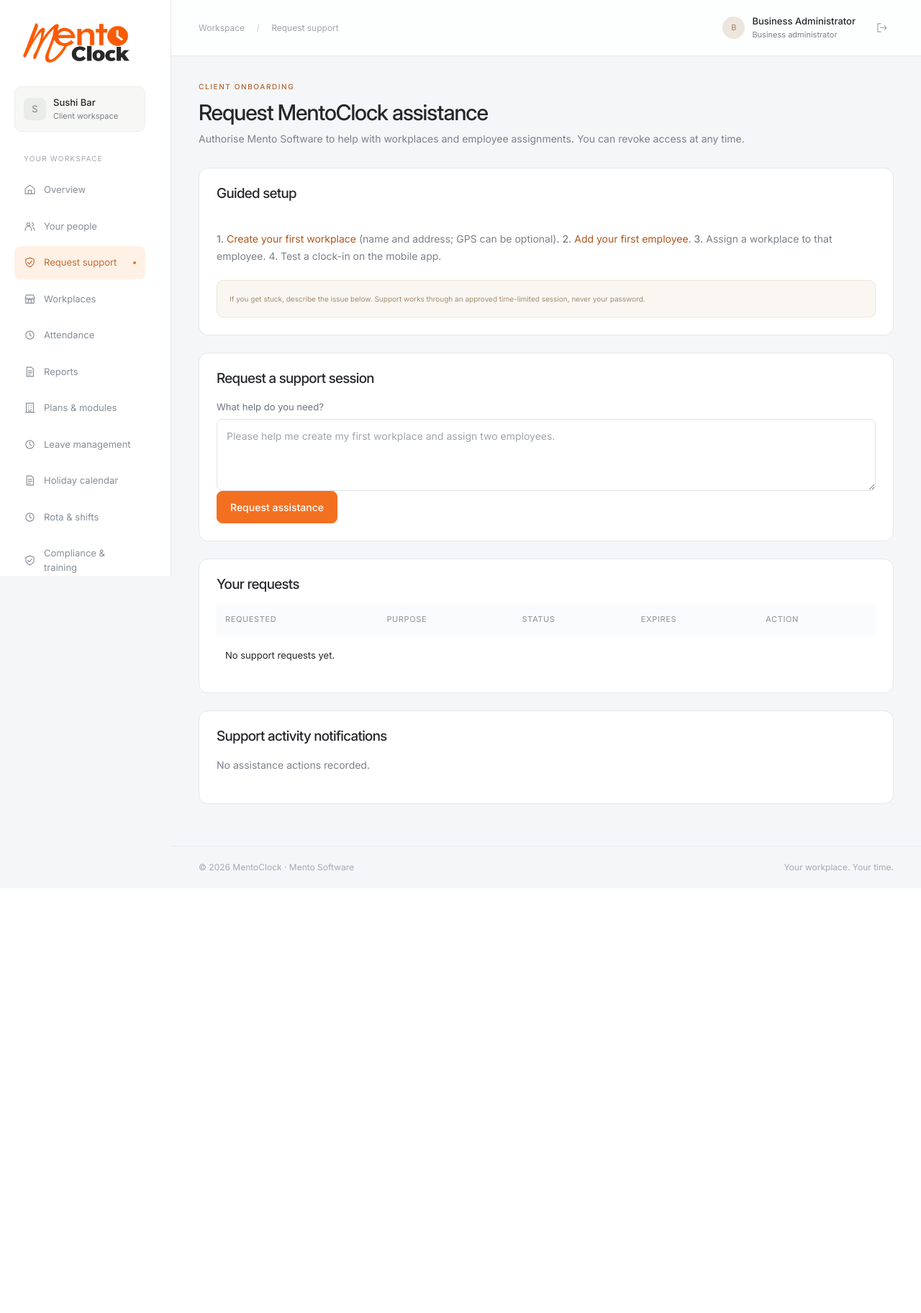
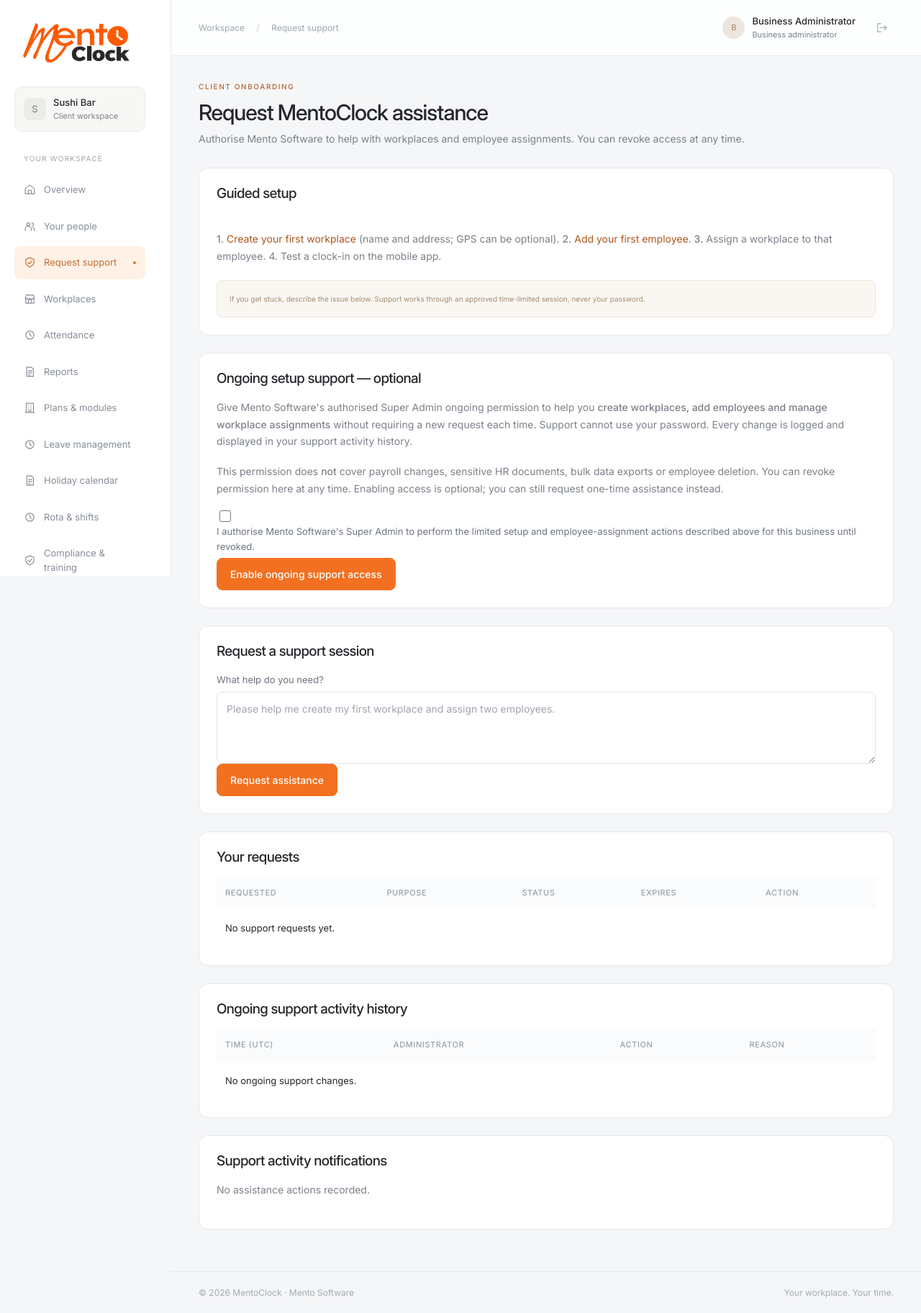
Before and after one commit to saakiiib/mento_clock_backend, a Laravel app: page /assistance in a window 1280 px wide. Shown: the whole page at 72% size. Before the commit the page ends 1212 px from the top, so only its background shows below. Run offline with Laravel 12, Linux system fonts and the light colour scheme; the visitor is signed in with stand-in values (Sample User, id 1); data comes from the database, SQL or seed files in the repository; data that the repository does not hold is empty; parts of the project's set-up code (start-up, migrations or seed data) failed here and were passed over.

Commit message:
feat: Implement ongoing support authorization for client assistance
- Added a new section in the client onboarding view for ongoing support authorization, allowing clients to grant Mento Software's Super Admin permission for limited setup tasks.
- Updated the platform assistance view to display pending support requests and manage clients with ongoing support.
- Enhanced the session view to reflect ongoing support status and provide appropriate actions based on authorization.
- Introduced new routes for managing ongoing support and handling branch and employee operations under client authorization.
- Created a migration to establish new database tables for tracking support authorizations and events.
- Added tests to ensure proper functionality of ongoing support features, including granting and revoking access, and auditing actions.

```diff
--- a/app/Http/Controllers/V38AssistanceController.php
+++ b/app/Http/Controllers/V38AssistanceController.php
@@ -36,23 +36,79 @@ class V38AssistanceController
         abort_unless(DB::table('businesses')->where('id',$session->business_id)->where('active',true)->exists(),403);
         return $session;
     }
+    private function assistedScope(int $id, bool $standing): object
+    {
+        if (!$standing) {
+            $session = $this->sessionForWrite($id);
+            $session->standing = false;
+            return $session;
+        }
+        $this->superOnly(); // Standing support is reserved for the full Super Admin role.
+        $row = DB::table('client_support_authorizations')->where('business_id', $id)
+            ->whereNull('revoked_at')->first();
+        abort_unless($row && $row->granted_at && DB::table('businesses')->where('id', $id)->where('active', true)->exists(),
+            403, 'Client has not enabled ongoing support access. Request a time-limited session instead.');
+        return (object)['id'=>null, 'business_id'=>$id, 'standing'=>true, 'authorization_id'=>$row->id];
+    }
     private function lockSession(object $session): void
     {
+        if (!empty($session->standing)) {
+            abort_unless(DB::table('client_support_authorizations')
+                ->where('business_id', $session->business_id)->where('id', $session->authorization_id)
+                ->whereNull('revoked_at')->lockForUpdate()->exists(), 403,
+                'Client revoked ongoing support access.');
+            return;
+        }
         $current=DB::table('client_assistance_sessions')->where('id',$session->id)->lockForUpdate()->firstOrFail();
         abort_unless($current->status==='active' && !$current->revoked_at && $current->expires_at && now('UTC')->lt(\Carbon\Carbon::parse($current->expires_at)) && (int)$current->operator_id===(int)Auth::guard('platform')->id(),403,'Client assistance authorisation expired or revoked.');
     }
     private function log(object $session,string $action,?string $type,?int $id,array $before,array $after,string $reason): void
     {
-        DB::table('client_assistance_events')->insert(['session_id'=>$session->id,'business_id'=>$session->business_id,'actor_id'=>Auth::guard('platform')->id(),'action'=>$action,'subject_type'=>$type,'subject_id'=>$id,'before_json'=>json_encode($before,JSON_THROW_ON_ERROR),'after_json'=>json_encode($after,JSON_THROW_ON_ERROR),'reason'=>$reason,'created_at'=>now('UTC')]);
-        DB::table('platform_audit_logs')->insert(['actor_id'=>Auth::guard('platform')->id(),'business_id'=>$session->business_id,'action'=>'V38 '.$action,'details'=>json_encode(['session_id'=>$session->id,'subject_type'=>$type,'subject_id'=>$id,'reason'=>$reason],JSON_THROW_ON_ERROR),'created_at'=>now('UTC')]);
-        DB::table('client_assistance_notices')->insert(['business_id'=>$session->business_id,'subject'=>'MentoClock support: '.str_replace('_',' ',$action),'body'=>'Support performed '.str_replace('_',' ',$action).' at '.now('UTC')->format('Y-m-d H:i').' UTC. Reference session #'.$session->id.'.','created_at'=>now('UTC')]);
+        $eventTable = !empty($session->standing) ? 'client_standing_support_events' : 'client_assistance_events';
+        $eventData = ['business_id'=>$session->business_id,'actor_id'=>Auth::guard('platform')->id(),'action'=>$action,'subject_type'=>$type,'subject_id'=>$id,'before_json'=>json_encode($before,JSON_THROW_ON_ERROR),'after_json'=>json_encode($after,JSON_THROW_ON_ERROR),'reason'=>$reason,'created_at'=>now('UTC')];
+        if (!empty($session->standing)) $eventData['authorization_id']=$session->authorization_id;
+        else $eventData['session_id']=$session->id;
+        DB::table($eventTable)->insert($eventData);
+        DB::table('platform_audit_logs')->insert(['actor_id'=>Auth::guard('platform')->id(),'business_id'=>$session->business_id,'action'=>'V38 '.$action,'details'=>json_encode(['access_mode'=>!empty($session->standing)?'standing':'session','session_id'=>$session->id,'subject_type'=>$type,'subject_id'=>$id,'reason'=>$reason],JSON_THROW_ON_ERROR),'created_at'=>now('UTC')]);
+        DB::table('client_assistance_notices')->insert(['business_id'=>$session->business_id,'subject'=>'MentoClock support: '.str_replace('_',' ',$action),'body'=>'Support performed '.str_replace('_',' ',$action).' at '.now('UTC')->format('Y-m-d H:i').' UTC. Access: '.(!empty($session->standing)?'ongoing authorisation':'session #'.$session->id).'.','created_at'=>now('UTC')]);
     }
     public function clientIndex(Request $r)
     {
         $business=$this->business($r);
         $sessions=DB::table('client_assistance_sessions')->where('business_id',$business)->orderByDesc('id')->limit(20)->get();
         $notices=DB::table('client_assistance_notices')->where('business_id',$business)->orderByDesc('id')->limit(20)->get();
-        return view('assistance.client',compact('sessions','notices','business'));
+        $standing = DB::table('client_support_authorizations')->where('business_id',$business)->first();
+        $standingEvents = DB::table('client_standing_support_events as e')->join('platform_admins as p','p.id','=','e.actor_id')
+            ->where('e.business_id',$business)->orderByDesc('e.id')->limit(30)
+            ->get(['e.created_at','e.action','e.reason','p.name as actor_name']);
+        return view('assistance.client',compact('sessions','notices','business','standing','standingEvents'));
+    }
+    public function standingAccess(Request $r)
+    {
+        $bid=$this->business($r);
+        $v=$r->validate(['decision'=>'required|in:grant,revoke','acknowledge'=>'required_if:decision,grant|accepted']);
+        DB::transaction(function () use ($bid,$v) {
+            $row=DB::table('client_support_authorizations')->where('business_id',$bid)->lockForUpdate()->first();
+            $grant=$v['decision']==='grant';
+            if ($row && $grant && $row->granted_at && !$row->revoked_at) return;
+            if (!$grant && (!$row || $row->revoked_at)) return;
+            $values=['granted_by'=>$grant?Auth::guard('web')->id():($row->granted_by??null),
+                'granted_at'=>$grant?now('UTC'):($row->granted_at??null),
+                'revoked_by'=>$grant?null:Auth::guard('web')->id(),
+                'revoked_at'=>$grant?null:now('UTC'),'updated_at'=>now('UTC')];
+            if (!$row) {
+                if (!$grant) return;
+                DB::table('client_support_authorizations')->insert(array_merge(['business_id'=>$bid,'created_at'=>now('UTC')],$values));
+            } else DB::table('client_support_authorizations')->where('id',$row->id)->update($values);
+            DB::table('client_assistance_notices')->insert(['business_id'=>$bid,
+                'subject'=>$grant?'Ongoing support enabled':'Ongoing support revoked',
+                'body'=>$grant?'Your business administrator enabled MentoClock ongoing setup support. You can revoke it here at any time.':'Your business administrator revoked ongoing setup support.',
+                'created_at'=>now('UTC')]);
+            DB::table('client_support_authorization_history')->insert([
+                'business_id'=>$bid,'actor_user_id'=>Auth::guard('web')->id(),
+                'action'=>$grant?'grant':'revoke','created_at'=>now('UTC')]);
+        });
+        return back()->with('status',$v['decision']==='grant'?'Ongoing support access enabled.':'Ongoing support access revoked.');
     }
     public function requestAssistance(Request $r)
     {
@@ -73,7 +129,11 @@ class V38AssistanceController
         $sessions=DB::table('client_assistance_sessions as s')->join('businesses as b','b.id','=','s.business_id')->leftJoin('platform_admins as pa','pa.id','=','s.operator_id')
           ->orderByDesc('s.id')->limit(100)->get(['s.*','b.name as business_name','pa.name as operator_name']);
         $operators=DB::table('platform_admins as pa')->leftJoin('platform_support_operators as o','o.admin_id','=','pa.id')->where('pa.active',true)->orderBy('pa.name')->get(['pa.id','pa.name','pa.email','o.admin_id as is_operator']);
-        return view('assistance.platform',compact('sessions','operators'));
+        $pendingCount = DB::table('client_assistance_sessions')->where('status','pending')->count();
+        $businesses = DB::table('businesses as b')->leftJoin('client_support_authorizations as a','a.business_id','=','b.id')
+            ->where('b.active',true)->orderBy('b.name')
+            ->get(['b.id','b.name','a.granted_at','a.revoked_at']);
+        return view('assistance.platform',compact('sessions','operators','pendingCount','businesses'));
     }
     public function operatorRole(Request $r)
     {
@@ -95,7 +155,8 @@ class V38AssistanceController
         abort_unless(DB::table('platform_admins')->where('id',$operatorId)->where('active',true)->exists(),422);
         DB::transaction(function()use($session,$operatorId,$v){
             $row=DB::table('client_assistance_sessions')->where('id',$session)->lockForUpdate()->firstOrFail();
-            abort_unless($row->status==='pending',422,'Only pending requests may be activated.');
+            if ($row->status==='active' && (int)$row->operator_id===$operatorId && $row->expires_at && now('UTC')->lt(\Carbon\Carbon::parse($row->expires_at))) return;
+            if ($row->status!=='pending') throw ValidationException::withMessages(['session'=>'This request is no longer pending. Refresh the page to see its latest status.']);
             abort_unless(DB::table('businesses')->where('id',$row->business_id)->where('active',true)->exists(),422);
             DB::table('client_assistance_sessions')->where('id',$session)->update(['status'=>'active','approved_by'=>$row->requested_by,'operator_id'=>$operatorId,'expires_at'=>now('UTC')->addHours((int)$v['hours']),'updated_at'=>now('UTC')]);
             DB::table('platform_audit_logs')->insert(['actor_id'=>Auth::guard('platform')->id(),'business_id'=>$row->business_id,'action'=>'Assistance session activated','details'=>json_encode(['session_id'=>$session,'operator_id'=>$operatorId,'hours'=>(int)$v['hours']]),'created_at'=>now('UTC')]);
@@ -103,18 +164,32 @@ class V38AssistanceController
         });
         return redirect('/platform/assist/sessions/'.$session)->with('status','Client assistance activated.');
     }
-    public function session(int $session)
+    public function manage(int $business) { return $this->renderAssistance($business,true); }
+    public function session(int $session) { return $this->renderAssistance($session,false); }
+    private function renderAssistance(int $id,bool $standing)
     {
-        $s=$this->sessionForWrite($session);$bid=(int)$s->business_id;
+        $s=$this->assistedScope($id,$standing);$bid=(int)$s->business_id;
         $business=DB::table('businesses')->findOrFail($bid);
+        if ($standing) {
+            DB::table('client_standing_support_events')->insert([
+                'authorization_id'=>$s->authorization_id,'business_id'=>$bid,
+                'actor_id'=>Auth::guard('platform')->id(), 'action'=>'support_workspace_opened',
+                'reason'=>'Opened client support workspace', 'created_at'=>now('UTC')]);
+        }
         $branches=DB::table('branches')->where('business_id',$bid)->orderBy('name')->get();
         $employees=User::where('business_id',$bid)->where('role','employee')->orderBy('name')->paginate(25);
-        $events=DB::table('client_assistance_events')->where('session_id',$session)->orderByDesc('id')->limit(50)->get();
-        return view('assistance.session',compact('s','business','branches','employees','events'));
+        $events = $standing
+            ? DB::table('client_standing_support_events')->where('business_id',$bid)->orderByDesc('id')->limit(50)->get()
+            : DB::table('client_assistance_events')->where('session_id',$id)->orderByDesc('id')->limit(50)->get();
+        $basePath=$standing?'/platform/assist/manage/'.$bid:'/platform/assist/sessions/'.$id;
+        return view('assistance.session',compact('s','business','branches','employees','events','basePath'));
     }
+    public function standingBranch(Request $r,int $business) { return $this->createBranch($r,$business); }
+    public function standingEmployee(Request $r,int $business) { return $this->createEmployee($r,$business); }
+    public function standingAssign(Request $r,int $business,int $employee) { return $this->assign($r,$business,$employee); }
     public function createBranch(Request $r,int $session)
     {
-        $s=$this->sessionForWrite($session);$bid=(int)$s->business_id;
+        $s=$this->assistedScope($session, $r->is('platform/assist/manage/*'));$bid=(int)$s->business_id;
         $v=$r->validate(['name'=>'required|string|max:100','address'=>'nullable|string|max:255','latitude'=>'nullable|required_with:longitude|numeric|between:-90,90','longitude'=>'nullable|required_with:latitude|numeric|between:-180,180','radius_m'=>'required|integer|min:50|max:1000','location_required'=>'required|boolean','reason'=>'required|string|min:5|max:300']);
         $id=DB::transaction(function()use($s,$bid,$v){
             $this->lockSession($s);
@@ -126,7 +201,7 @@ class V38AssistanceController
     }
     public function createEmployee(Request $r,int $session)
     {
-        $s=$this->sessionForWrite($session);$bid=(int)$s->business_id;
+        $s=$this->assistedScope($session, $r->is('platform/assist/manage/*'));$bid=(int)$s->business_id;
         $v=$r->validate(['name'=>'required|string|max:100','email'=>['required','email','max:255','unique:users,email','unique:platform_admins,email'],'password'=>'required|string|min:12|max:72','branch_ids'=>'required|array|min:1','branch_ids.*'=>['required','integer',Rule::exists('branches','id')->where('business_id',$bid)->where('active',true)],'reason'=>'required|string|min:5|max:300']);
         $ids=array_values(array_unique(array_map('intval',$v['branch_ids'])));
         $id=DB::transaction(function()use($s,$bid,$v,$ids){
@@ -140,7 +215,7 @@ class V38AssistanceController
     }
     public function assign(Request $r,int $session,int $employee)
     {
-        $s=$this->sessionForWrite($session);$bid=(int)$s->business_id;
+        $s=$this->assistedScope($session, $r->is('platform/assist/manage/*'));$bid=(int)$s->business_id;
         $v=$r->validate(['branch_ids'=>'required|array|min:1','branch_ids.*'=>['required','integer',Rule::exists('branches','id')->where('business_id',$bid)->where('active',true)],'reason'=>'required|string|min:5|max:300']);
         $new=array_values(array_unique(array_map('intval',$v['branch_ids'])));
         DB::transaction(function()use($s,$bid,$employee,$v,$new){
--- a/resources/views/assistance/client.blade.php
+++ b/resources/views/assistance/client.blade.php
@@ -3,7 +3,20 @@
 @section('content')
 <div class="page-heading"><div><span class="eyebrow">Client onboarding</span><h1>Request MentoClock assistance</h1><p>Authorise Mento Software to help with workplaces and employee assignments. You can revoke access at any time.</p></div></div>
 <section class="card"><h2>Guided setup</h2><p>@php $workplacesCount=DB::table('branches')->where('business_id',$business)->count();$employeeCount=DB::table('users')->where('business_id',$business)->where('role','employee')->count();$assignedCount=DB::table('employee_branches')->where('business_id',$business)->count(); @endphp<br><strong>{{$workplacesCount>0?'✓':'1.'}}</strong> <a href="{{url('/workplaces')}}">Create your first workplace</a> (name and address; GPS can be optional). <strong>{{$employeeCount>0?'✓':'2.'}}</strong> <a href="{{url('/employees/create')}}">Add your first employee</a>. <strong>{{$assignedCount>0?'✓':'3.'}}</strong> Assign a workplace to that employee. 4. Test a clock-in on the mobile app.</p><div class="note">If you get stuck, describe the issue below. Support works through an approved time-limited session, never your password.</div></section>
+<section class="card"><h2>Ongoing setup support — optional</h2>
+<p>Give Mento Software's authorised Super Admin ongoing permission to help you <strong>create workplaces, add employees and manage workplace assignments</strong> without requiring a new request each time. Support cannot use your password. Every change is logged and displayed in your support activity history.</p>
+<p>This permission does <strong>not</strong> cover payroll changes, sensitive HR documents, bulk data exports or employee deletion. You can revoke permission here at any time. Enabling access is optional; you can still request one-time assistance instead.</p>
+@if($standing && $standing->granted_at && !$standing->revoked_at)
+ <div class="note">Ongoing support enabled on {{$standing->granted_at}} UTC.</div>
+ <form method="post" action="{{url('/assistance/standing-access')}}">@csrf<input type="hidden" name="decision" value="revoke"><button class="secondary">Revoke ongoing support access</button></form>
+@else
+ <form method="post" action="{{url('/assistance/standing-access')}}">@csrf<input type="hidden" name="decision" value="grant">
+ <label style="display:block"><input type="checkbox" name="acknowledge" value="1" required> I authorise Mento Software's Super Admin to perform the limited setup and employee-assignment actions described above for this business until revoked.</label>
+ <button>Enable ongoing support access</button></form>
+@endif
+</section>
 <section class="card"><h2>Request a support session</h2><form method="post" action="{{url('/assistance/request')}}">@csrf<label for="purpose">What help do you need?</label><textarea id="purpose" name="purpose" maxlength="300" required placeholder="Please help me create my first workplace and assign two employees.">{{old('purpose')}}</textarea><button>Request assistance</button></form></section>
 <section class="card"><h2>Your requests</h2><div class="scroll"><table><thead><tr><th>Requested</th><th>Purpose</th><th>Status</th><th>Expires</th><th>Action</th></tr></thead><tbody>@forelse($sessions as $s)<tr><td>{{$s->created_at}}</td><td>{{$s->purpose}}</td><td>{{$s->status}}</td><td>{{$s->expires_at??'Not yet approved'}}</td><td>@if(in_array($s->status,['pending','active']))<form method="post" action="{{url('/assistance/'.$s->id.'/revoke')}}">@csrf<button class="secondary">Revoke</button></form>@endif</td></tr>@empty<tr><td colspan="5">No support requests yet.</td></tr>@endforelse</tbody></table></div></section>
+<section class="card"><h2>Ongoing support activity history</h2><div class="scroll"><table><thead><tr><th>Time (UTC)</th><th>Administrator</th><th>Action</th><th>Reason</th></tr></thead><tbody>@forelse($standingEvents as $event)<tr><td>{{$event->created_at}}</td><td>{{$event->actor_name}}</td><td>{{$event->action}}</td><td>{{$event->reason}}</td></tr>@empty<tr><td colspan="4">No ongoing support changes.</td></tr>@endforelse</tbody></table></div></section>
 <section class="card"><h2>Support activity notifications</h2>@forelse($notices as $notice)<div class="activity-item"><strong>{{$notice->subject}}</strong><span>{{$notice->created_at}} UTC · {{$notice->body}}</span></div>@empty<p>No assistance actions recorded.</p>@endforelse</section>
 @endsection
--- a/routes/web.php
+++ b/routes/web.php
@@ -4,6 +4,7 @@ use Illuminate\Http\Request;
 use App\Http\Controllers\{AdminController,DocumentManagementController,EmployeeLifecycleController,HrReportController,LeaveController,MarketingAdminController,MarketingSiteController,PasswordController,ReportController,PlatformController,PlatformAdminManagementController,PlatformSupportController,ClientAccountController,ClientAccountSettingsController,RotaController,OrganisationProfileController,ComplianceController,NoticeController,ReminderController,RolePermissionController,ClientModuleRequestController,PlatformModuleController};
 Route::middleware(['auth:web','workspace.access'])->group(function(){
  Route::get('/assistance',[\App\Http\Controllers\V38AssistanceController::class,'clientIndex']);
+ Route::post('/assistance/standing-access',[\App\Http\Controllers\V38AssistanceController::class,'standingAccess'])->middleware('throttle:5,1');
  Route::post('/assistance/request',[\App\Http\Controllers\V38AssistanceController::class,'requestAssistance'])->middleware('throttle:5,1');
  Route::post('/assistance/{session}/revoke',[\App\Http\Controllers\V38AssistanceController::class,'revoke'])->whereNumber('session');
 });
@@ -119,6 +120,10 @@ Route::post('/logout',function(Request $r){Auth::logout();$r->session()->invalid
 // Platform accounts use an independent guard and have no employee/attendance API access.
 Route::prefix('platform')->middleware('platform.admin')->group(function(){
  Route::get('/assist',[\App\Http\Controllers\V38AssistanceController::class,'platformIndex']);
+ Route::get('/assist/manage/{business}',[\App\Http\Controllers\V38AssistanceController::class,'manage'])->whereNumber('business');
+ Route::post('/assist/manage/{business}/branch',[\App\Http\Controllers\V38AssistanceController::class,'standingBranch'])->whereNumber('business');
+ Route::post('/assist/manage/{business}/employee',[\App\Http\Controllers\V38AssistanceController::class,'standingEmployee'])->whereNumber('business');
+ Route::post('/assist/manage/{business}/assign/{employee}',[\App\Http\Controllers\V38AssistanceController::class,'standingAssign'])->whereNumber('business')->whereNumber('employee');
  Route::post('/assist/operators',[\App\Http\Controllers\V38AssistanceController::class,'operatorRole']);
  Route::post('/assist/sessions/{session}/activate',[\App\Http\Controllers\V38AssistanceController::class,'activate'])->whereNumber('session');
  Route::get('/assist/sessions/{session}',[\App\Http\Controllers\V38AssistanceController::class,'session'])->whereNumber('session');
```
Also changed, not shown: docs/V38_1_SAFE_DEPLOYMENT_AND_SUPPORT_ACCESS.md (added, +93 -0 lines), resources/views/assistance/platform.blade.php (+33 -3 lines), resources/views/assistance/session.blade.php (+4 -4 lines), resources/views/platform/index.blade.php (+2 -0 lines), tests/Feature/V38StandingSupportTest.php (added, +58 -0 lines), database/migrations/2026_11_23_000001_add_standing_support_authorization.php (added).
